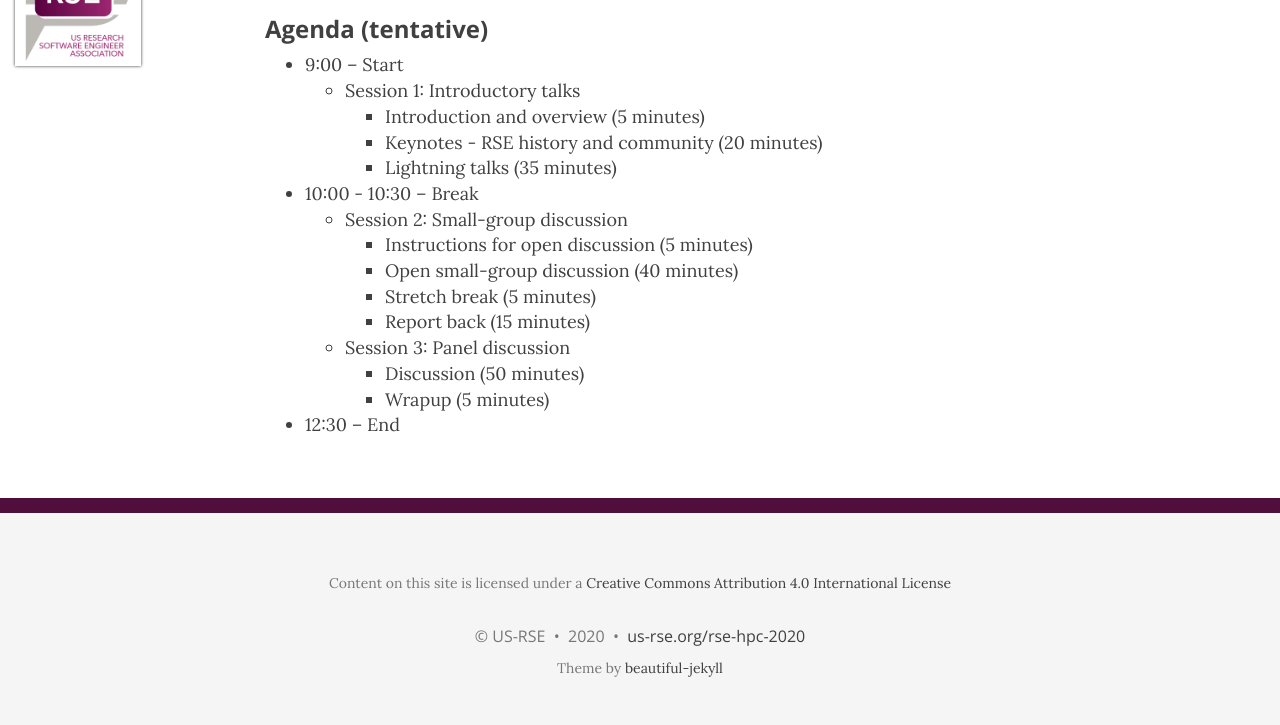
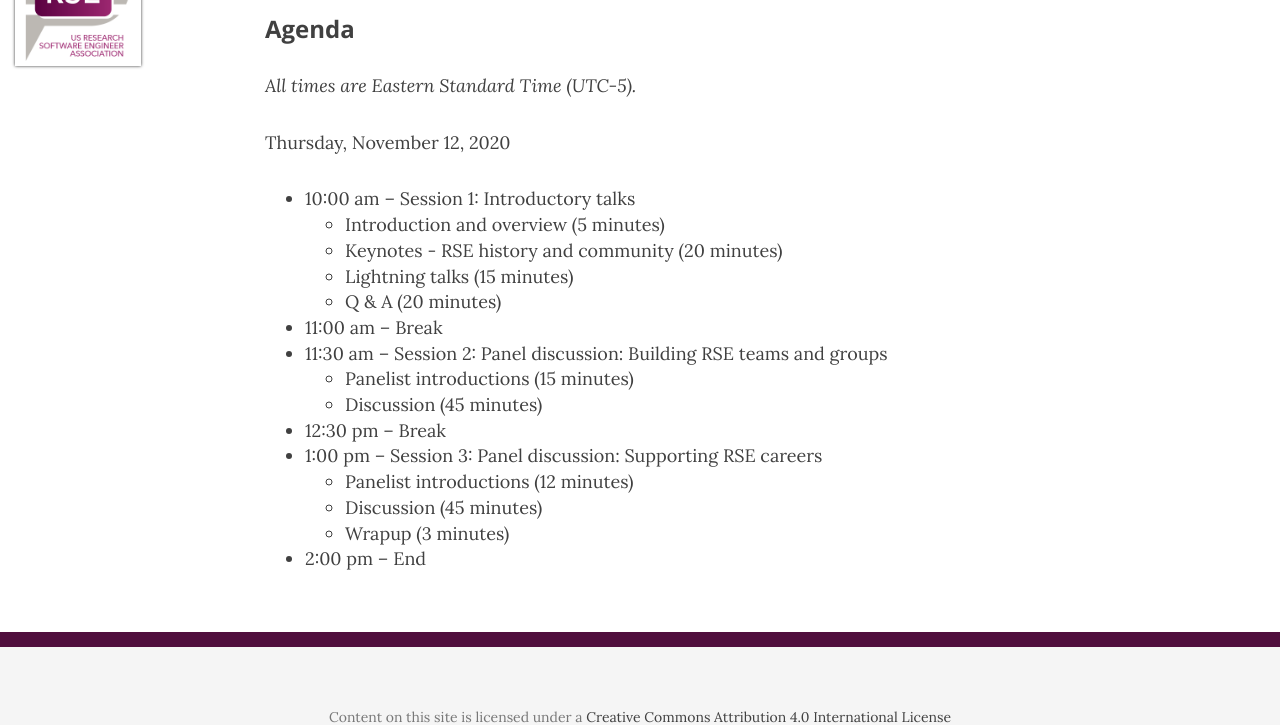
Before and after one commit to USRSE/rse-hpc-2020, a Jekyll site: the page built from pages/agenda.md, in a window 1280 px wide and 1067 px high, cut to the strip 104-829 px from the top of the window. Built offline with Jekyll 4.4.1, drawn with Linux system fonts in a browser that asks for light colours; nearby versions of some CDN libraries.

Commit message:
Update agenda

```diff
--- a/pages/agenda.md
+++ b/pages/agenda.md
@@ -4,20 +4,24 @@ title: Agenda
 permalink: /agenda/
 ---
 
-### Agenda (tentative)
+### Agenda
 
-- 9:00 -- Start
-    - Session 1:  Introductory talks
-        - Introduction and overview (5 minutes)
-        - Keynotes - RSE history and community (20 minutes)
-        - Lightning talks (35 minutes)
-- 10:00 - 10:30 -- Break
-    - Session 2:  Small-group discussion
-        - Instructions for open discussion (5 minutes)
-        - Open small-group discussion (40 minutes)
-        - Stretch break (5 minutes)
-        - Report back (15 minutes)
-    - Session 3:  Panel discussion
-        - Discussion (50 minutes)
-        - Wrapup (5 minutes)
-- 12:30 -- End
+*All times are Eastern Standard Time (UTC-5).*
+
+Thursday, November 12, 2020
+
+- 10:00 am -- Session 1:  Introductory talks
+    - Introduction and overview (5 minutes)
+    - Keynotes - RSE history and community (20 minutes)
+    - Lightning talks (15 minutes)
+    - Q & A (20 minutes)
+- 11:00 am -- Break
+- 11:30 am -- Session 2:  Panel discussion:  Building RSE teams and groups
+    - Panelist introductions (15 minutes)
+    - Discussion (45 minutes)
+- 12:30 pm -- Break
+- 1:00 pm -- Session 3:  Panel discussion:  Supporting RSE careers
+    - Panelist introductions (12 minutes)
+    - Discussion (45 minutes)
+    - Wrapup (3 minutes)
+- 2:00 pm -- End
```
